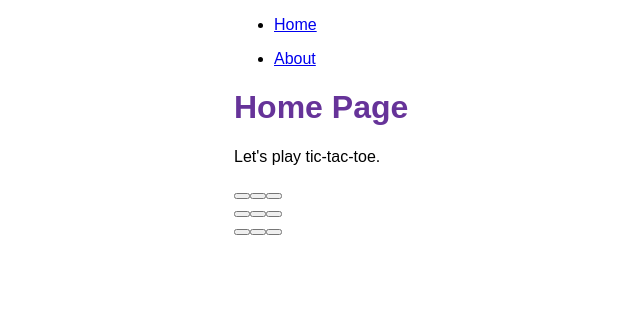
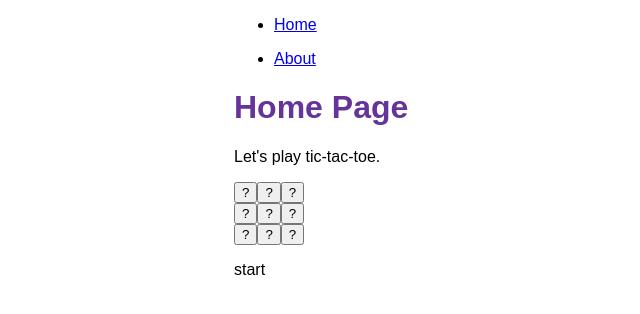
Before and after one commit to yamat0jp/react-tic-tac, a Gatsby site: page / in a window 1280 px wide. Shown: the whole page, without its empty margins (156-796 px from the left). Built offline with nearby package versions, Linux system fonts and the light colour scheme; Gatsby itself is replaced by a stand-in of ours.

Commit message:
基礎が完成

```diff
--- a/src/components/layout.js
+++ b/src/components/layout.js
@@ -1,5 +1,5 @@
 import * as React from 'react'
-import { Link } from 'gatsby'
+import { collectedScriptsByPage, Link } from 'gatsby'
 import {
     container, heading, navLinkItem, navLinkText,
     gamePanel } from './layout.module.css'
@@ -29,31 +29,27 @@ const Layout = ({ pageTitle, children }) => {
     )
 }
 
-const Panel = ({player}) => {
-    function display(p) {
-        switch(p) {
+const Board = () => {
+    const [player, setPlayer] = React.useState(1)
+    const [members, setMembers] = React.useState([0,0,0, 0,0,0, 0,0,0])
+    const [message, setMessage] = React.useState('start')
+    function display(index) {
+        switch(members[index]) {
             case(1):
                 return 'O'
             case(2):
                 return 'X'
             default:
-                return null
+                return '?'
         }
     }
-    return <button className={gamePanel}>{display(player)}</button>
-}
-
-const Board = () => {
-    const [player, setPlayer] = React.useState(1)
-    const [members, setMembers] = React.useState([0,0,0, 0,0,0, 0,0,0])
-    const [message, setMessage] = React.useState(null)
-    function check({a,b,c}) {
+    function check(a,b,c) {
         const p = player
-        if (members[a] === p && members[b] === p && members[c] === p)
+        if (members[a] === p && members[b] === p && members[c] === p) {
             return true
-        else return false
+        } else return false
     }
-    function judge() {
+   function judge() {
         if (check(0,1,2) || check(3,4,5) || check(6,7,8) ||
             check(0,3,6) || check(1,4,7) || check(2,5,8) ||
             check(0,4,8) || check(2,4,6)) {
@@ -61,50 +57,53 @@ const Board = () => {
         } else return false
     }
     function move(index) {
-        if (members[index] !== 0)
+        if (player === 0) {
+            setPlayer(1)
+            setMembers([0,0,0, 0,0,0, 0,0,0])
+            setMessage('restart')
+            return
+        }
+       if (members[index] !== 0)
             return
         var dataCopy = members
         dataCopy[index] = player
         setMembers(dataCopy)
-        if (player === 0) {
-            setPlayer(1)
-            setMembers([0,0,0, 0,0,0, 0,0,0])
-            setMessage(null)
+        if (judge()) {
+            if (player === 1)
+                setMessage('You win!!')
+            else
+                setMessage('Com win.')
+            setPlayer(0)
             return
+        } else {
+            var Bool = false
+            for (const i in dataCopy) {
+                if (dataCopy[i] === 0) Bool = true
+            }
+            if (!Bool) {
+                setMessage('Draw.')
+                setPlayer(0)
+                return
+            }
         }
         if (player === 1)
             setPlayer(2)
         else
             setPlayer(1)
-        if (judge()) {
-            if (player === 1)
-                setMessage('You win!!')
-            else
-                setMessage('Com win.')
-        } else {
-            var Bool = false
-            for (var i in dataCopy) {
-                if (i === 0) Bool = true
-            }
-            if (Bool) {
-                setMessage('Draw.')
-                setPlayer(0)
-            }
-        }
     }
     return (
         <div className={container}>
-            <Panel player={members[0]} onClick={()=>move(0)}></Panel>
-            <Panel player={members[1]} onClick={()=>move(1)}></Panel>
-            <Panel player={members[2]} onClick={()=>move(2)}></Panel>
+            <button className={gamePanel} onClick={()=>move(0)}>{display(0)}</button>
+            <button className={gamePanel} onClick={()=>move(1)}>{display(1)}</button>
+            <button className={gamePanel} onClick={()=>move(2)}>{display(2)}</button>
             <br />
-            <Panel player={members[3]} onClick={()=>move(3)}></Panel>
-            <Panel player={members[4]} onClick={()=>move(4)}></Panel>
-            <Panel player={members[5]} onClick={()=>move(5)}></Panel>
+            <button className={gamePanel} onClick={()=>move(3)}>{display(3)}</button>
+            <button className={gamePanel} onClick={()=>move(4)}>{display(4)}</button>
+            <button className={gamePanel} onClick={()=>move(5)}>{display(5)}</button>
             <br />
-            <Panel player={members[6]} onClick={()=>move(6)}></Panel>
-            <Panel player={members[7]} onClick={()=>move(7)}></Panel>
-            <Panel player={members[8]} onClick={()=>move(8)}></Panel>
+            <button className={gamePanel} onClick={()=>move(6)}>{display(6)}</button>
+            <button className={gamePanel} onClick={()=>move(7)}>{display(7)}</button>
+            <button className={gamePanel} onClick={()=>move(8)}>{display(8)}</button>
             <p>{message}</p>
         </div>
     )
--- a/src/components/layout.module.css
+++ b/src/components/layout.module.css
@@ -18,7 +18,7 @@
     color: black;
 }
 .game-panel {
-    display: inline-block;
+    display: inline;
     font-size: 80px;
     color: blue;
     width: 100px;
```
